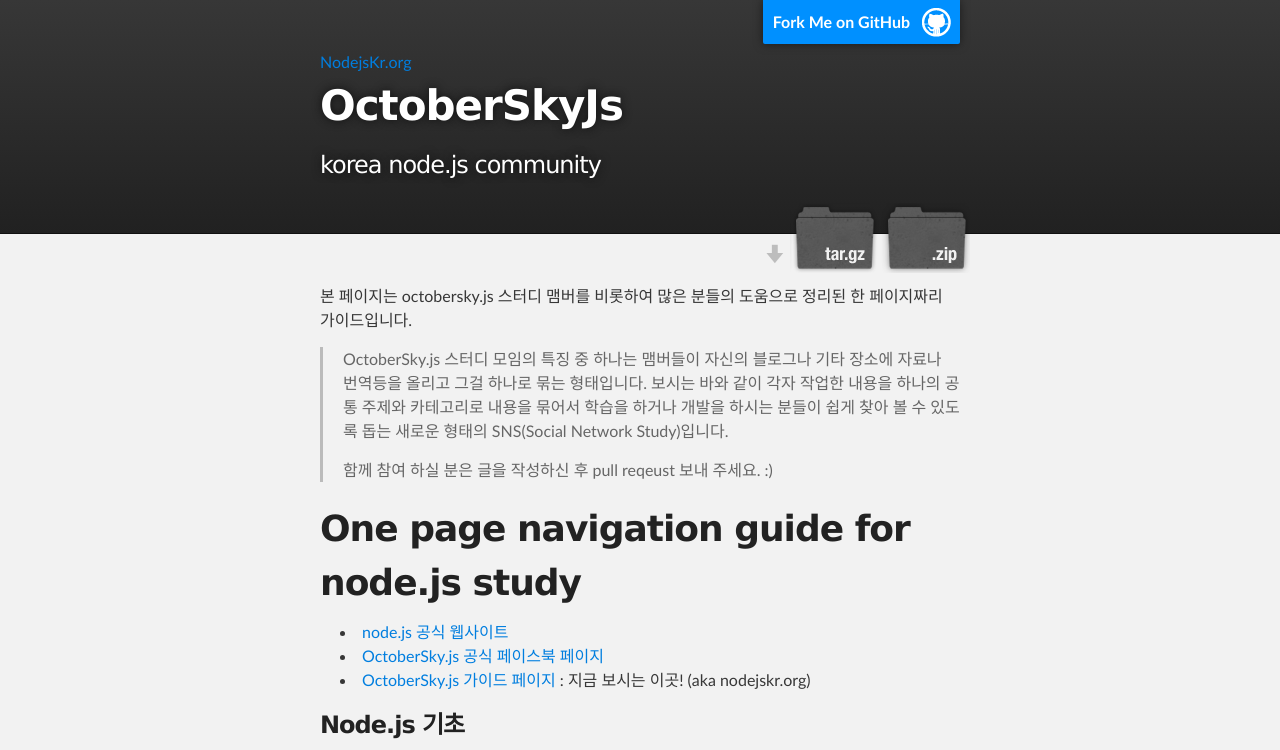
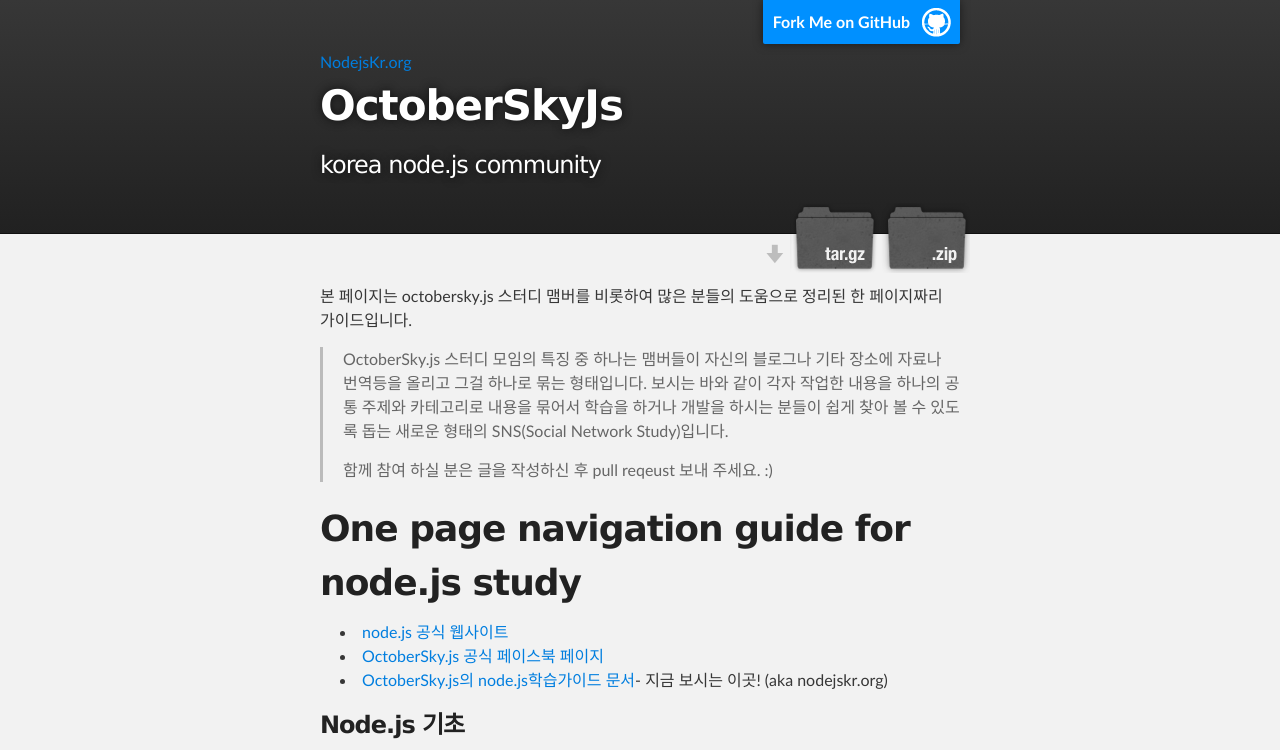
Before and after one commit to octoberskyjs/home, a plain HTML site: page index.html in a window 1280 px wide. Shown: the top 750 px of the page. Drawn offline with Linux system fonts and the light colour scheme.

Commit message:
Update index.html

```diff
--- a/index.html
+++ b/index.html
@@ -64,7 +64,7 @@
 <li><a href="http://www.nodejs.org/">node.js 공식 웹사이트</a></li>
 <li><a href="http://www.facebook.com/octoberskyjs">OctoberSky.js 공식 페이스북 페이지</a></li>
 <li>
-<a href="http://nodejskr.org">OctoberSky.js 가이드 페이지</a> : 지금 보시는 이곳! (aka nodejskr.org)</li>
+<a href="http://nodejskr.org">OctoberSky.js의 node.js학습가이드 문서</a>- 지금 보시는 이곳! (aka nodejskr.org)</li>
 </ul><h3>
 <a href="#nodejs-%EA%B8%B0%EC%B4%88" class="anchor" name="nodejs-기초"><span class="mini-icon link"></span></a>Node.js 기초</h3>
 
```
